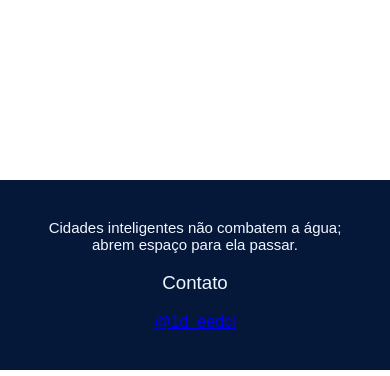
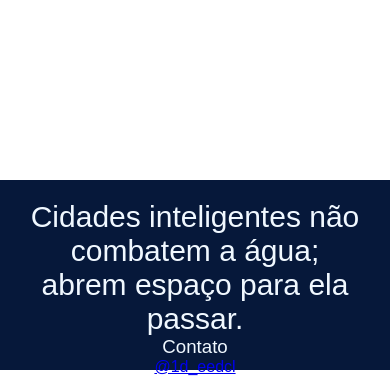
Before and after one commit to MicaeliCaetano/Mapa-Interativo-Enchentes-em-Alagoas, a Django app: page / in a window 390 px wide. Shown: the part 870-1246 px from the top of the page. Run offline with Django 5.2, Linux system fonts and the light colour scheme.

Commit message:
Ajusta o comportamento do site

```diff
--- a/static/css/style.css
+++ b/static/css/style.css
@@ -49,7 +49,7 @@ footer * {
 
 
 h1[title="inicio"] {
-    font-weight: 150;
+    font-weight: 100;
     margin-inline: 75px;
 }
 @media (max-width: 600px) {
@@ -74,6 +74,6 @@ p[title="inicio"] {
 @media (max-width: 600px) {
     h1[title="cabecalhoRodaPe"]{
         font-weight: 300;
-        font-size: 15px;
+        font-size: 30px;
     }
 }
```
